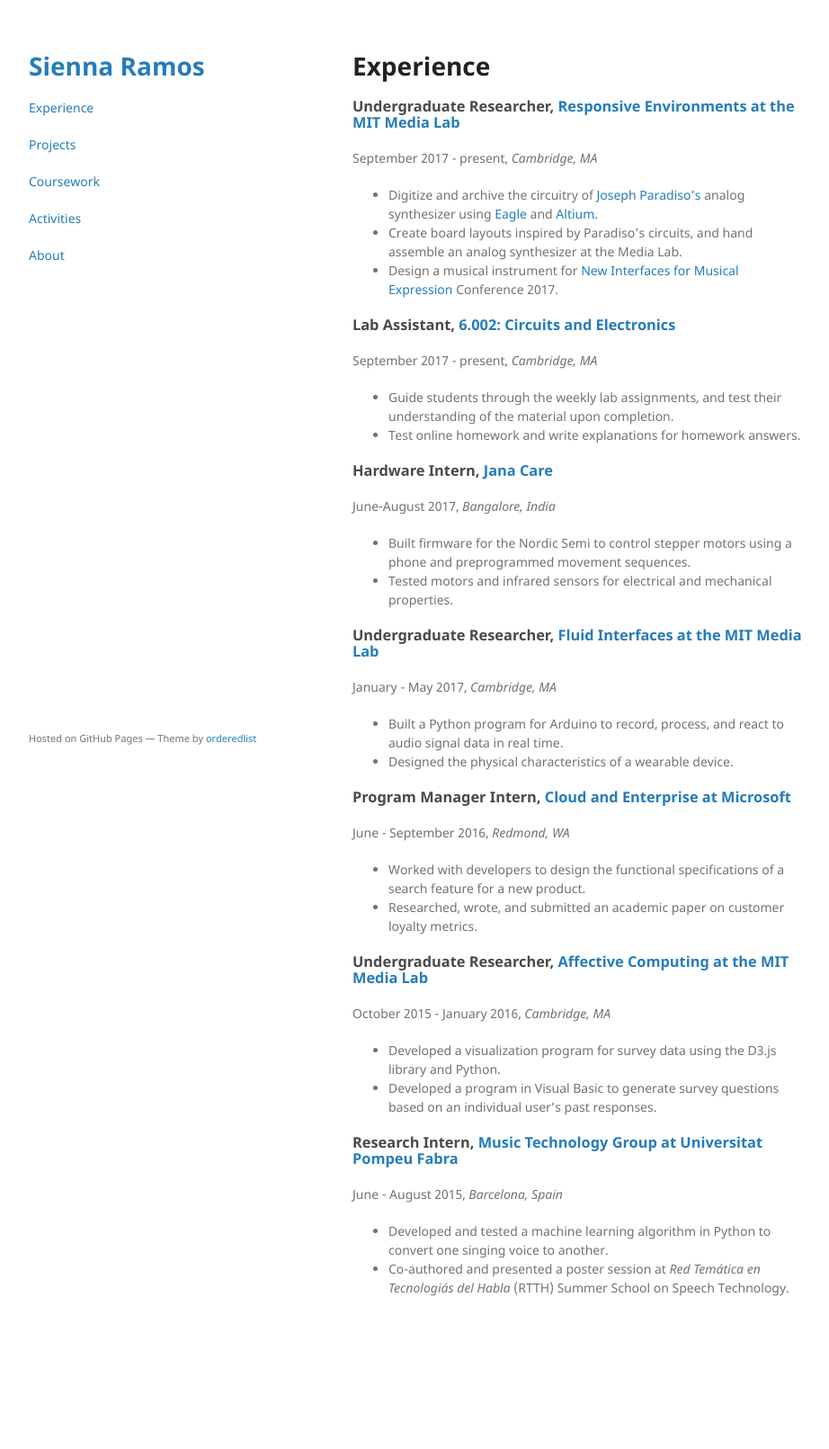
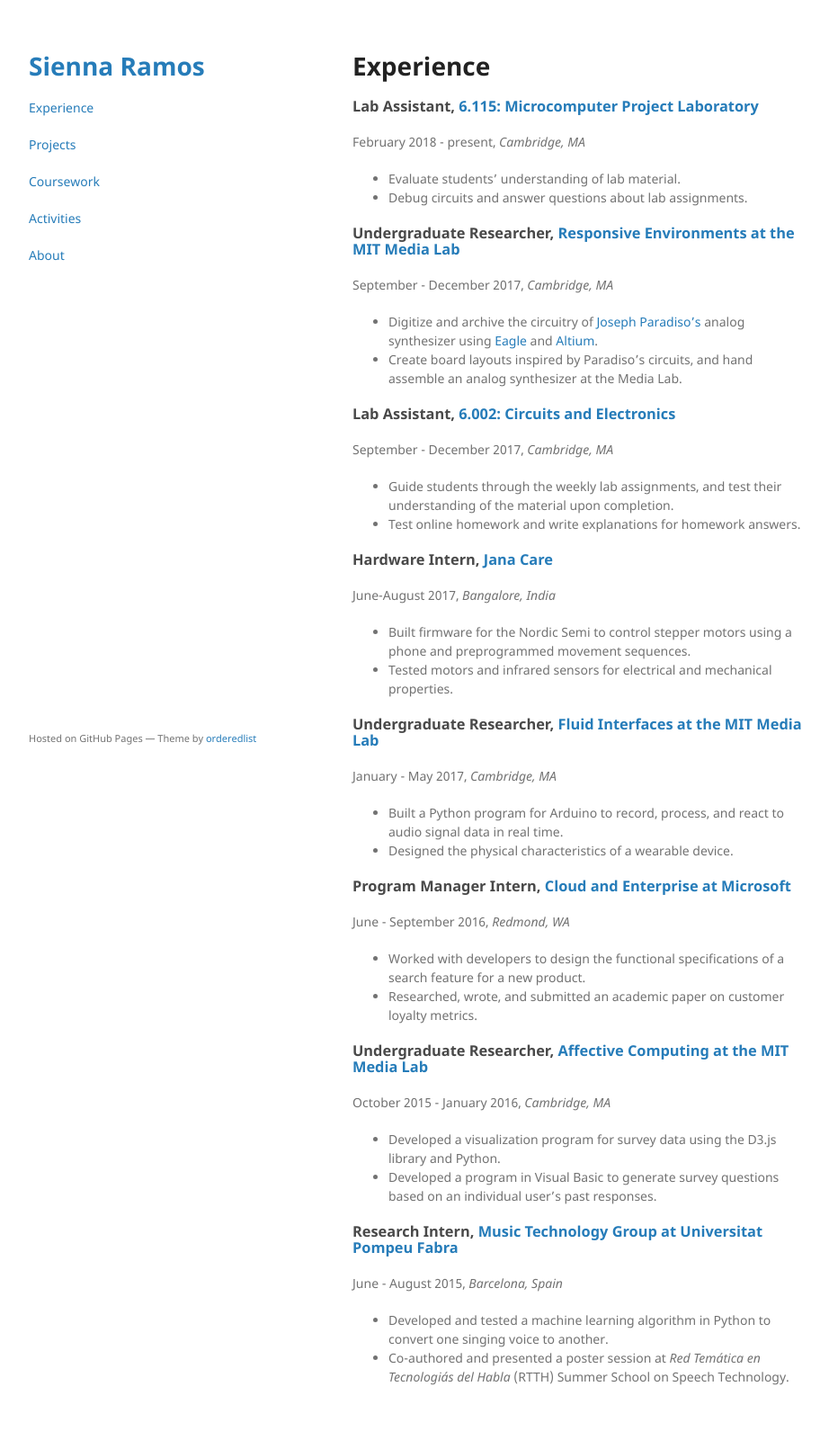
Before and after one commit to saramos/saramos.github.io, a Jekyll site: the page built from experience.md, in a window 1280 px wide. Shown: the whole page at 90% size, without its empty margins (178-1100 px from the left). Built offline with Jekyll 4.4.1, drawn with Linux system fonts in a browser that asks for light colours; our own code applies the rules of GitHub Pages for plain Markdown files; before the commit the page ends 1512 px from its top, so only the background shows below that.

Commit message:
add 6.115, indicate ending of f17 jobs

```diff
--- a/experience.md
+++ b/experience.md
@@ -4,14 +4,18 @@
 
 # Experience
 
+### Lab Assistant, [6.115: Microcomputer Project Laboratory](http://web.mit.edu/6.115/www/)
+February 2018 - present, _Cambridge, MA_
+* Evaluate students' understanding of lab material.
+* Debug circuits and answer questions about lab assignments.
+
 ### Undergraduate Researcher, [Responsive Environments at the MIT Media Lab](https://www.media.mit.edu/groups/responsive-environments/overview/)
-September 2017 - present, _Cambridge, MA_
+September - December 2017, _Cambridge, MA_
 * Digitize and archive the circuitry of [Joseph Paradiso's](http://web.media.mit.edu/~joep/) analog synthesizer using [Eagle](https://www.autodesk.com/products/eagle/overview) and [Altium](http://www.altium.com/).
 * Create board layouts inspired by Paradiso's circuits, and hand assemble an analog synthesizer at the Media Lab.
-* Design a musical instrument for [New Interfaces for Musical Expression](http://www.nime.org/) Conference 2017.
 
 ### Lab Assistant, [6.002: Circuits and Electronics](https://ocw.mit.edu/courses/electrical-engineering-and-computer-science/6-002-circuits-and-electronics-spring-2007/)
-September 2017 - present, _Cambridge, MA_
+September - December 2017, _Cambridge, MA_
 * Guide students through the weekly lab assignments, and test their understanding of the material upon completion.
 * Test online homework and write explanations for homework answers.
 
```
